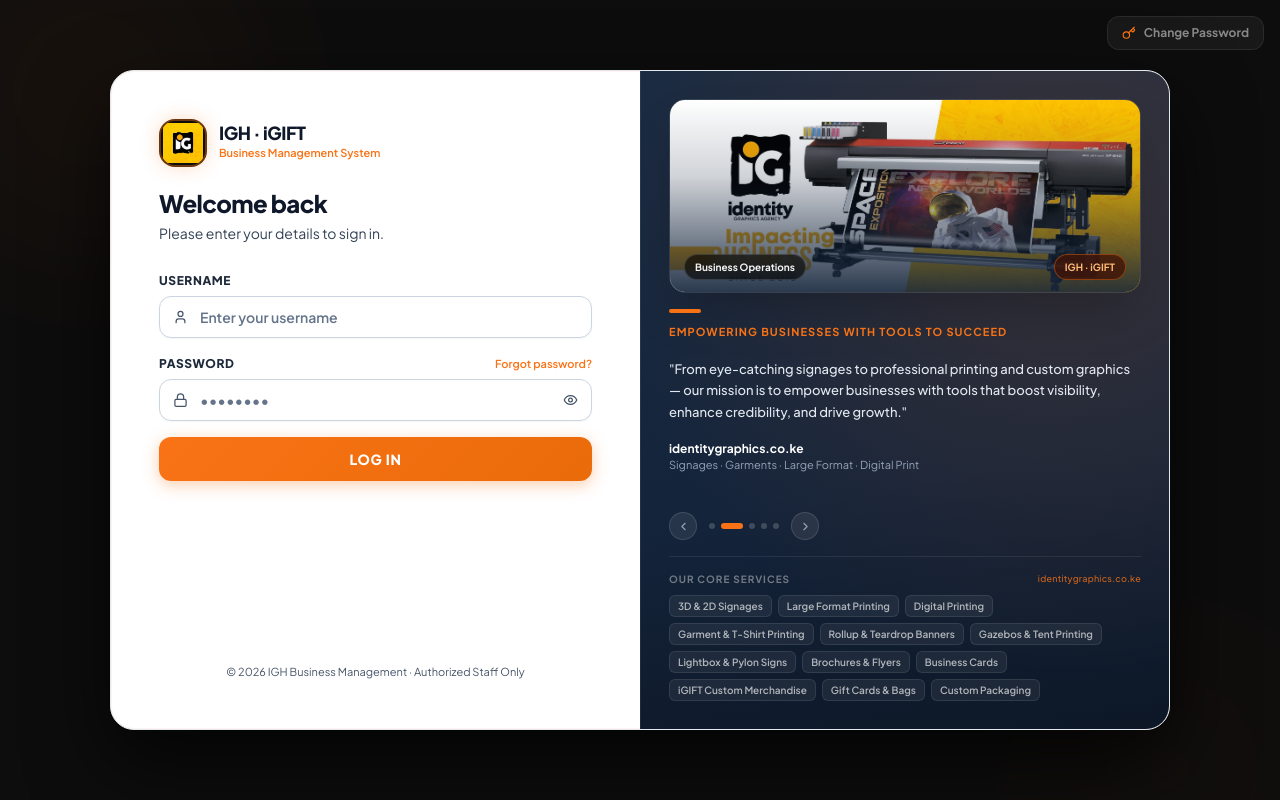
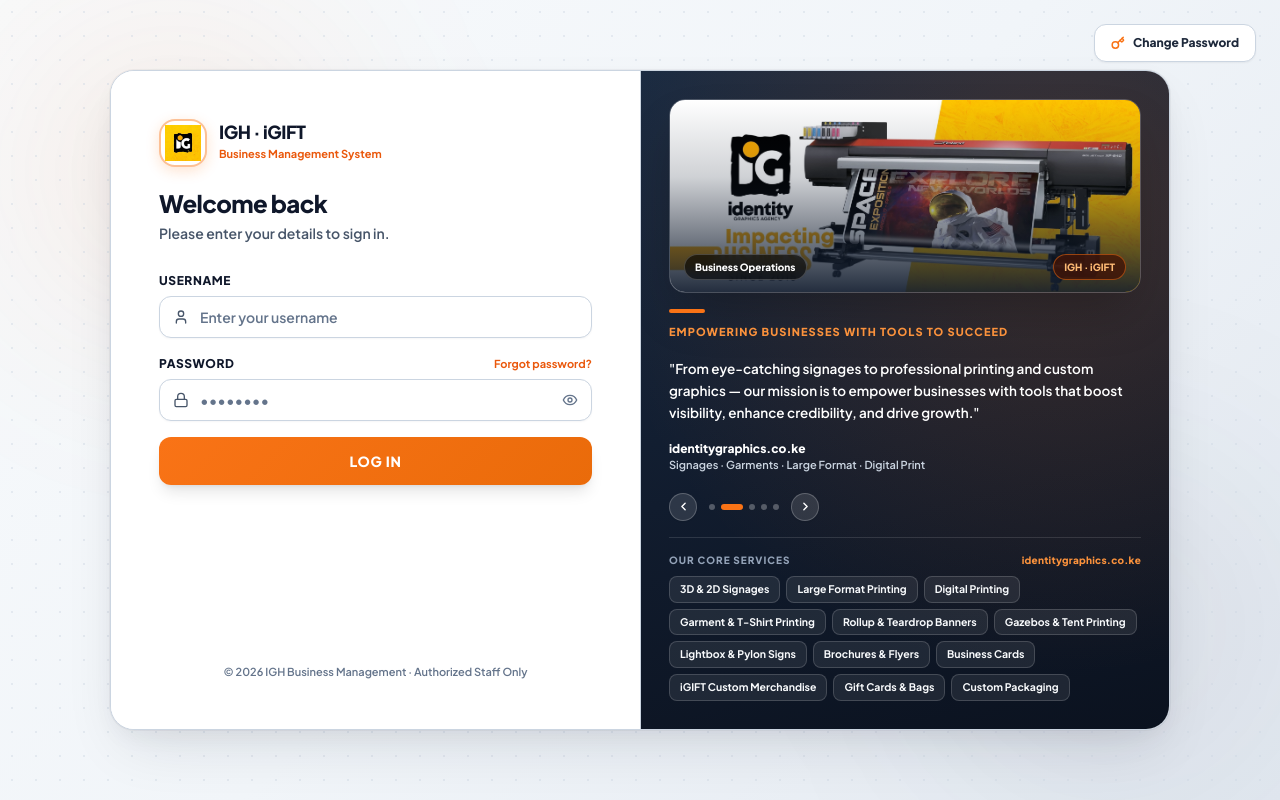
Before and after one commit to kelv8791-svg/IGH-Business-Management-System, a React (Vite) app: page /login in a window 1280 px wide. Built offline with nearby package versions, Linux system fonts and the light colour scheme; no server answers; the database is empty.

Commit message:
style(login): transform login screen background to sophisticated off-white with micro-dot texture, crisp white card and high-contrast visible elements

```diff
--- a/src/pages/LoginPage.jsx
+++ b/src/pages/LoginPage.jsx
@@ -219,45 +219,64 @@ export default function LoginPage() {
 
   return (
     <div
-      className="min-h-screen flex items-center justify-center p-4 relative overflow-hidden"
-      style={{ background: '#0d0d0d' }}
+      className="min-h-screen flex items-center justify-center p-4 sm:p-6 relative overflow-hidden"
+      style={{
+        background: 'linear-gradient(135deg, #F8FAFC 0%, #F1F5F9 50%, #E2E8F0 100%)',
+      }}
     >
-      {/* Ambient background glow */}
+      {/* Ambient background accents tailored for the off-white canvas */}
       <div className="absolute inset-0 pointer-events-none overflow-hidden">
+        {/* Soft warm orange ambient blur in top corner */}
         <div
-          className="absolute -top-40 -left-40 w-[500px] h-[500px] rounded-full opacity-[0.07]"
-          style={{ background: 'radial-gradient(circle, #F97316 0%, transparent 70%)', filter: 'blur(80px)' }}
+          className="absolute -top-32 -left-32 w-[600px] h-[600px] rounded-full"
+          style={{
+            background: 'radial-gradient(circle, rgba(249,115,22,0.09) 0%, transparent 65%)',
+            filter: 'blur(70px)',
+          }}
         />
+        {/* Soft executive navy blur in bottom corner */}
         <div
-          className="absolute -bottom-40 -right-20 w-96 h-96 rounded-full opacity-[0.05]"
-          style={{ background: 'radial-gradient(circle, #F97316 0%, transparent 70%)', filter: 'blur(100px)' }}
+          className="absolute -bottom-32 -right-32 w-[600px] h-[600px] rounded-full"
+          style={{
+            background: 'radial-gradient(circle, rgba(20,36,59,0.08) 0%, transparent 65%)',
+            filter: 'blur(80px)',
+          }}
+        />
+        {/* Subtle geometric dot grid pattern for distinctive texture */}
+        <div
+          className="absolute inset-0 opacity-[0.40]"
+          style={{
+            backgroundImage: 'radial-gradient(#CBD5E1 1.2px, transparent 1.2px)',
+            backgroundSize: '24px 24px',
+          }}
         />
       </div>
 
       {/* ── Change Password Button (top right) ── */}
-      <div className="absolute top-4 right-4 z-20">
+      <div className="absolute top-4 right-4 sm:top-6 sm:right-6 z-20">
         <button
           onClick={() => setShowPasswordModal(true)}
-          className="flex items-center gap-2 text-xs font-bold px-3.5 py-2 rounded-xl transition-all"
+          className="flex items-center gap-2 text-xs font-extrabold px-4 py-2.5 rounded-xl transition-all shadow-sm cursor-pointer"
           style={{
-            background: 'rgba(255,255,255,0.05)',
-            border: '1px solid rgba(255,255,255,0.08)',
-            color: '#888',
-            backdropFilter: 'blur(12px)',
+            background: '#FFFFFF',
+            border: '1.5px solid #CBD5E1',
+            color: '#1E293B',
           }}
           onMouseEnter={e => {
-            e.currentTarget.style.color = 'var(--igh-orange)'
-            e.currentTarget.style.borderColor = 'rgba(249,115,22,0.30)'
-            e.currentTarget.style.background = 'rgba(249,115,22,0.07)'
+            e.currentTarget.style.color = '#EA580C'
+            e.currentTarget.style.borderColor = '#F97316'
+            e.currentTarget.style.boxShadow = '0 6px 16px rgba(249,115,22,0.18)'
+            e.currentTarget.style.transform = 'translateY(-1px)'
           }}
           onMouseLeave={e => {
-            e.currentTarget.style.color = '#888'
-            e.currentTarget.style.borderColor = 'rgba(255,255,255,0.08)'
-            e.currentTarget.style.background = 'rgba(255,255,255,0.05)'
+            e.currentTarget.style.color = '#1E293B'
+            e.currentTarget.style.borderColor = '#CBD5E1'
+            e.currentTarget.style.boxShadow = '0 1px 3px rgba(15,23,42,0.06)'
+            e.currentTarget.style.transform = 'translateY(0)'
           }}
         >
-          <Key size={14} style={{ color: 'var(--igh-orange)' }} />
-          Change Password
+          <Key size={14} className="text-[#F97316] stroke-[2.5]" />
+          <span>Change Password</span>
         </button>
       </div>
 
@@ -270,43 +289,42 @@ export default function LoginPage() {
           className="flex flex-col md:flex-row rounded-3xl overflow-hidden items-stretch"
           style={{
             minHeight: '660px',
-            background: 'var(--igh-surface-1)',
-            border: '1px solid var(--igh-border)',
-            boxShadow: '0 32px 80px rgba(0,0,0,0.70), 0 0 0 1px rgba(249,115,22,0.07) inset',
+            background: '#FFFFFF',
+            border: '1.5px solid #CBD5E1',
+            boxShadow: '0 25px 60px -15px rgba(15, 23, 42, 0.12), 0 10px 25px -5px rgba(15, 23, 42, 0.05), 0 0 0 1px rgba(15, 23, 42, 0.04)',
           }}
         >
           {/* ══ LEFT — Login Form ══ */}
-          <div className="flex-1 p-8 sm:p-10 lg:p-12 flex flex-col justify-between" style={{ minWidth: 0 }}>
+          <div className="flex-1 p-8 sm:p-10 lg:p-12 flex flex-col justify-between" style={{ minWidth: 0, background: '#FFFFFF' }}>
             <div>
               {/* Logo + Title */}
               <div className="mb-7">
                 <div className="flex items-center gap-3 mb-5">
                   <div
-                    className="w-12 h-12 rounded-2xl overflow-hidden flex-shrink-0"
+                    className="w-12 h-12 rounded-2xl overflow-hidden flex-shrink-0 flex items-center justify-center p-1"
                     style={{
-                      background: '#0d0d0d',
-                      border: '2px solid rgba(249,115,22,0.40)',
-                      boxShadow: '0 0 18px rgba(249,115,22,0.25)',
+                      background: '#FFFFFF',
+                      border: '2px solid rgba(249,115,22,0.45)',
+                      boxShadow: '0 4px 14px rgba(249,115,22,0.20)',
                     }}
                   >
-                    <img src="/logo.jpg" alt="IGH Logo" className="w-full h-full object-contain p-0.5" />
+                    <img src="/logo.jpg" alt="IGH Logo" className="w-full h-full object-contain" />
                   </div>
                   <div>
                     <h1
-                      className="text-lg font-black tracking-tight leading-none"
-                      style={{ color: 'var(--igh-text-primary)' }}
+                      className="text-lg font-black tracking-tight leading-none text-[#0F172A]"
                     >
                       IGH · iGIFT
                     </h1>
-                    <p className="text-[11px] font-semibold mt-0.5" style={{ color: 'var(--igh-orange)' }}>
+                    <p className="text-[11px] font-bold mt-1 text-[#EA580C]">
                       Business Management System
                     </p>
                   </div>
                 </div>
-                <h2 className="text-2xl font-extrabold tracking-tight" style={{ color: 'var(--igh-text-primary)' }}>
+                <h2 className="text-2xl font-black tracking-tight text-[#0F172A]">
                   Welcome back
                 </h2>
-                <p className="text-sm mt-1" style={{ color: 'var(--igh-text-muted)' }}>
+                <p className="text-sm font-semibold mt-1 text-[#475569]">
                   Please enter your details to sign in.
                 </p>
               </div>
@@ -315,12 +333,11 @@ export default function LoginPage() {
               <form onSubmit={handleLogin} className="space-y-4" autoComplete="off">
                 {/* Username */}
                 <div>
-                  <label className="form-label">Username</label>
+                  <label className="form-label text-[#0F172A]">Username</label>
                   <div className="relative">
                     <User
-                      className="absolute left-3.5 top-1/2 -translate-y-1/2"
-                      size={15}
-                      style={{ color: 'var(--igh-text-faint)' }}
+                      className="absolute left-3.5 top-1/2 -translate-y-1/2 text-[#475569]"
+                      size={16}
                     />
                     <input
                       type="text"
@@ -337,21 +354,19 @@ export default function LoginPage() {
                 {/* Password */}
                 <div>
                   <div className="flex items-center justify-between mb-1.5">
-                    <label className="form-label mb-0">Password</label>
+                    <label className="form-label mb-0 text-[#0F172A]">Password</label>
                     <button
                       type="button"
                       onClick={() => setShowPasswordModal(true)}
-                      className="text-[11px] font-semibold transition-colors"
-                      style={{ color: 'var(--igh-orange)' }}
+                      className="text-[11px] font-bold transition-colors text-[#EA580C] hover:text-[#C2410C]"
                     >
                       Forgot password?
                     </button>
                   </div>
                   <div className="relative">
                     <Lock
-                      className="absolute left-3.5 top-1/2 -translate-y-1/2"
-                      size={15}
-                      style={{ color: 'var(--igh-text-faint)' }}
+                      className="absolute left-3.5 top-1/2 -translate-y-1/2 text-[#475569]"
+                      size={16}
                     />
                     <input
                       type={showPw ? 'text' : 'password'}
@@ -365,18 +380,17 @@ export default function LoginPage() {
                     <button
                       type="button"
                       onClick={() => setShowPw(!showPw)}
-                      className="absolute right-3.5 top-1/2 -translate-y-1/2 transition-colors"
-                      style={{ color: 'var(--igh-text-faint)' }}
+                      className="absolute right-3.5 top-1/2 -translate-y-1/2 transition-colors text-[#64748B] hover:text-[#0F172A]"
                       tabIndex={-1}
                     >
-                      {showPw ? <EyeOff size={15} /> : <Eye size={15} />}
+                      {showPw ? <EyeOff size={16} /> : <Eye size={16} />}
                     </button>
                   </div>
                 </div>
 
                 {/* Error */}
                 {error && (
-                  <div className="alert-danger text-xs">
+                  <div className="alert-danger text-xs font-bold">
                     <AlertTriangle size={14} className="shrink-0 mt-0.5" />
                     {error}
                   </div>
@@ -386,7 +400,7 @@ export default function LoginPage() {
                 <button
                   type="submit"
                   disabled={loading}
-                  className="btn-primary w-full py-3 text-sm font-extrabold uppercase tracking-wider mt-2"
+                  className="btn-primary w-full py-3.5 text-sm font-black uppercase tracking-wider mt-2 shadow-lg"
                 >
                   {loading ? 'Signing In…' : 'Log In'}
                 </button>
@@ -394,7 +408,7 @@ export default function LoginPage() {
             </div>
 
             {/* Footer */}
-            <p className="text-center text-[11px] mt-6" style={{ color: 'var(--igh-text-faint)' }}>
+            <p className="text-center text-[11px] font-semibold mt-6 text-[#64748B]">
               © {new Date().getFullYear()} IGH Business Management · Authorized Staff Only
             </p>
           </div>
@@ -406,20 +420,20 @@ export default function LoginPage() {
               width: '50%',
               minWidth: '460px',
               flexShrink: 0,
-              background: 'linear-gradient(170deg, #182A42 0%, #14243B 60%, #0d1726 100%)',
-              borderLeft: '1px solid rgba(255,255,255,0.08)',
+              background: 'linear-gradient(165deg, #182A42 0%, #111C2E 55%, #0B121F 100%)',
+              borderLeft: '1.5px solid #CBD5E1',
             }}
           >
             {/* Ambient orange glow overlay */}
             <div
               className="absolute inset-0 pointer-events-none"
               style={{
-                background: 'radial-gradient(circle at 80% 20%, rgba(249,115,22,0.15) 0%, transparent 70%)',
+                background: 'radial-gradient(circle at 80% 20%, rgba(249,115,22,0.18) 0%, transparent 70%)',
               }}
             />
 
             {/* Branded visual showcase image replacing duplicate logo */}
-            <div className="relative mx-7 mt-7 rounded-2xl overflow-hidden border border-white/10 shadow-2xl group flex-shrink-0">
+            <div className="relative mx-7 mt-7 rounded-2xl overflow-hidden border border-white/20 shadow-2xl group flex-shrink-0">
               <img
                 src="/login-showcase.jpg"
                 alt="IGH Business Suite"
@@ -428,14 +442,14 @@ export default function LoginPage() {
               <div
                 className="absolute inset-0 pointer-events-none"
                 style={{
-                  background: 'linear-gradient(to top, rgba(20,36,59,0.90) 0%, rgba(20,36,59,0.20) 60%, transparent 100%)',
+                  background: 'linear-gradient(to top, rgba(17,28,46,0.92) 0%, rgba(17,28,46,0.20) 60%, transparent 100%)',
                 }}
               />
               <div className="absolute bottom-3 left-3.5 right-3.5 flex items-center justify-between pointer-events-none">
-                <span className="text-[10px] font-bold text-white/95 bg-black/60 px-2.5 py-1 rounded-full backdrop-blur-sm border border-white/15">
+                <span className="text-[10px] font-black text-white bg-black/60 px-2.5 py-1 rounded-full backdrop-blur-sm border border-white/20">
                   Business Operations
                 </span>
-                <span className="text-[10px] font-bold text-orange-300 bg-orange-950/80 px-2.5 py-1 rounded-full border border-orange-500/40">
+                <span className="text-[10px] font-black text-orange-300 bg-orange-950/80 px-2.5 py-1 rounded-full border border-orange-500/50">
                   IGH · iGIFT
                 </span>
               </div>
@@ -447,15 +461,14 @@ export default function LoginPage() {
               <div>
                 {/* Orange accent bar */}
                 <div
-                  className="w-8 h-1 rounded-full mb-3"
+                  className="w-9 h-1 rounded-full mb-3"
                   style={{ background: 'var(--igh-orange)' }}
                 />
 
                 {/* Tagline with fixed height */}
                 <div className="min-h-[20px] mb-2">
                   <p
-                    className="text-[11px] font-bold uppercase tracking-widest leading-tight"
-                    style={{ color: 'var(--igh-orange)' }}
+                    className="text-[11px] font-black uppercase tracking-widest leading-tight text-[#FB923C]"
                   >
                     {slide.tagline}
                   </p>
@@ -464,8 +477,7 @@ export default function LoginPage() {
                 {/* Quote block with fixed height so card NEVER resizes */}
                 <div className="min-h-[76px] flex items-center mb-3">
                   <blockquote
-                    className="text-xs sm:text-[13px] font-medium leading-relaxed transition-opacity duration-300"
-                    style={{ color: '#E2E8F0' }}
+                    className="text-xs sm:text-[13.5px] font-semibold leading-relaxed transition-opacity duration-300 text-white"
                   >
                     {slide.quote}
                   </blockquote>
@@ -473,10 +485,10 @@ export default function LoginPage() {
 
                 {/* Author & Role with fixed height */}
                 <div className="min-h-[38px]">
-                  <p className="text-xs font-bold leading-tight" style={{ color: '#FFFFFF' }}>
+                  <p className="text-xs font-black leading-tight text-white">
                     {slide.author}
                   </p>
-                  <p className="text-[11px] mt-0.5 leading-tight" style={{ color: '#94A3B8' }}>
+                  <p className="text-[11px] font-semibold mt-0.5 leading-tight text-[#CBD5E1]">
                     {slide.role}
                   </p>
                 </div>
@@ -489,22 +501,22 @@ export default function LoginPage() {
                   <button
                     onClick={prevSlide}
                     aria-label="Previous Slide"
-                    className="w-7 h-7 rounded-full flex items-center justify-center transition-all cursor-pointer"
+                    className="w-7 h-7 rounded-full flex items-center justify-center transition-all cursor-pointer shadow-sm"
                     style={{
-                      background: 'rgba(255,255,255,0.08)',
-                      border: '1px solid rgba(255,255,255,0.12)',
-                      color: '#94A3B8',
+                      background: 'rgba(255,255,255,0.12)',
+                      border: '1px solid rgba(255,255,255,0.22)',
+                      color: '#FFFFFF',
                     }}
                     onMouseEnter={e => {
                       e.currentTarget.style.background = 'var(--igh-orange)'
-                      e.currentTarget.style.color = '#fff'
+                      e.currentTarget.style.borderColor = 'var(--igh-orange)'
                     }}
                     onMouseLeave={e => {
-                      e.currentTarget.style.background = 'rgba(255,255,255,0.08)'
-                      e.currentTarget.style.color = '#94A3B8'
+                      e.currentTarget.style.background = 'rgba(255,255,255,0.12)'
+                      e.currentTarget.style.borderColor = 'rgba(255,255,255,0.22)'
                     }}
                   >
-                    <ChevronLeft size={13} />
+                    <ChevronLeft size={13} className="stroke-[2.5]" />
                   </button>
 
                   {/* Dots */}
@@ -518,7 +530,7 @@ export default function LoginPage() {
                         style={{
                           width: i === slideIdx ? '22px' : '6px',
                           height: '6px',
-                          background: i === slideIdx ? 'var(--igh-orange)' : 'rgba(255,255,255,0.18)',
+                          background: i === slideIdx ? 'var(--igh-orange)' : 'rgba(255,255,255,0.28)',
                         }}
                       />
                     ))}
@@ -527,32 +539,32 @@ export default function LoginPage() {
                   <button
                     onClick={nextSlide}
                     aria-label="Next Slide"
-                    className="w-7 h-7 rounded-full flex items-center justify-center transition-all cursor-pointer"
+                    className="w-7 h-7 rounded-full flex items-center justify-center transition-all cursor-pointer shadow-sm"
                     style={{
-                      background: 'rgba(255,255,255,0.08)',
-                      border: '1px solid rgba(255,255,255,0.12)',
-                      color: '#94A3B8',
+                      background: 'rgba(255,255,255,0.12)',
+                      border: '1px solid rgba(255,255,255,0.22)',
+                      color: '#FFFFFF',
                     }}
                     onMouseEnter={e => {
                       e.currentTarget.style.background = 'var(--igh-orange)'
-                      e.currentTarget.style.color = '#fff'
+                      e.currentTarget.style.borderColor = 'var(--igh-orange)'
                     }}
                     onMouseLeave={e => {
-                      e.currentTarget.style.background = 'rgba(255,255,255,0.08)'
-                      e.currentTarget.style.color = '#94A3B8'
+                      e.currentTarget.style.background = 'rgba(255,255,255,0.12)'
+                      e.currentTarget.style.borderColor = 'rgba(255,255,255,0.22)'
                     }}
                   >
-                    <ChevronRight size={13} />
+                    <ChevronRight size={13} className="stroke-[2.5]" />
                   </button>
                 </div>
 
                 {/* IGH Services Strip — sourced from identitygraphics.co.ke */}
-                <div className="pt-3.5" style={{ borderTop: '1px solid rgba(255,255,255,0.08)' }}>
+                <div className="pt-3.5" style={{ borderTop: '1px solid rgba(255,255,255,0.12)' }}>
                   <div className="flex items-center justify-between mb-2">
-                    <p className="text-[10px] font-bold uppercase tracking-widest" style={{ color: 'rgba(255,255,255,0.4)' }}>
+                    <p className="text-[10px] font-black uppercase tracking-widest text-[#94A3B8]">
                       Our Core Services
                     </p>
-                    <span className="text-[9px] font-medium tracking-wide" style={{ color: 'rgba(249,115,22,0.8)' }}>
+                    <span className="text-[10px] font-black tracking-wide text-[#FB923C]">
                       identitygraphics.co.ke
                     </span>
                   </div>
@@ -560,11 +572,11 @@ export default function LoginPage() {
                     {ighServices.map((s) => (
                       <span
                         key={s}
-                        className="text-[10px] font-semibold px-2 py-0.5 rounded-md transition-colors hover:text-white"
+                        className="text-[10.5px] font-bold px-2.5 py-1 rounded-lg transition-colors hover:bg-orange-500/25 hover:text-white"
                         style={{
-                          background: 'rgba(255,255,255,0.06)',
-                          border: '1px solid rgba(255,255,255,0.09)',
-                          color: 'rgba(255,255,255,0.65)',
+                          background: 'rgba(255,255,255,0.08)',
+                          border: '1px solid rgba(255,255,255,0.16)',
+                          color: '#F8FAFC',
                         }}
                       >
                         {s}
```
